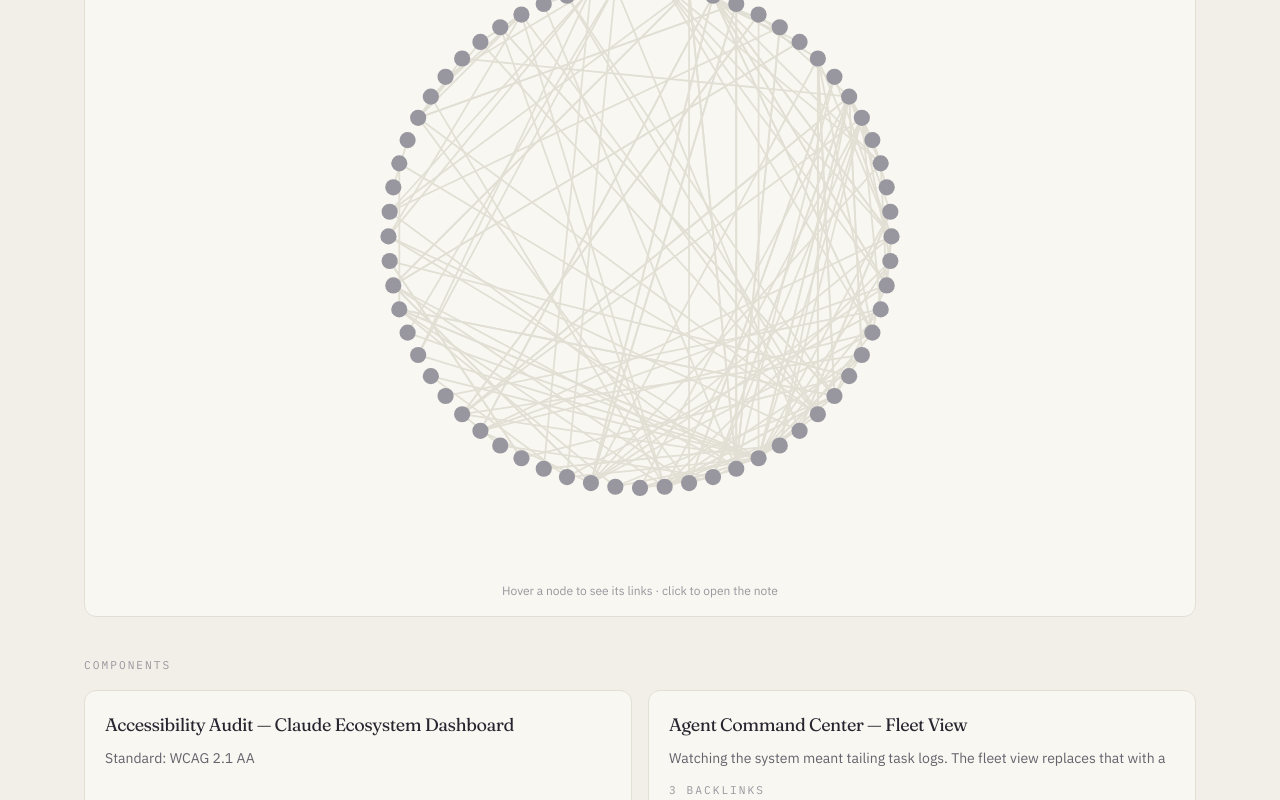
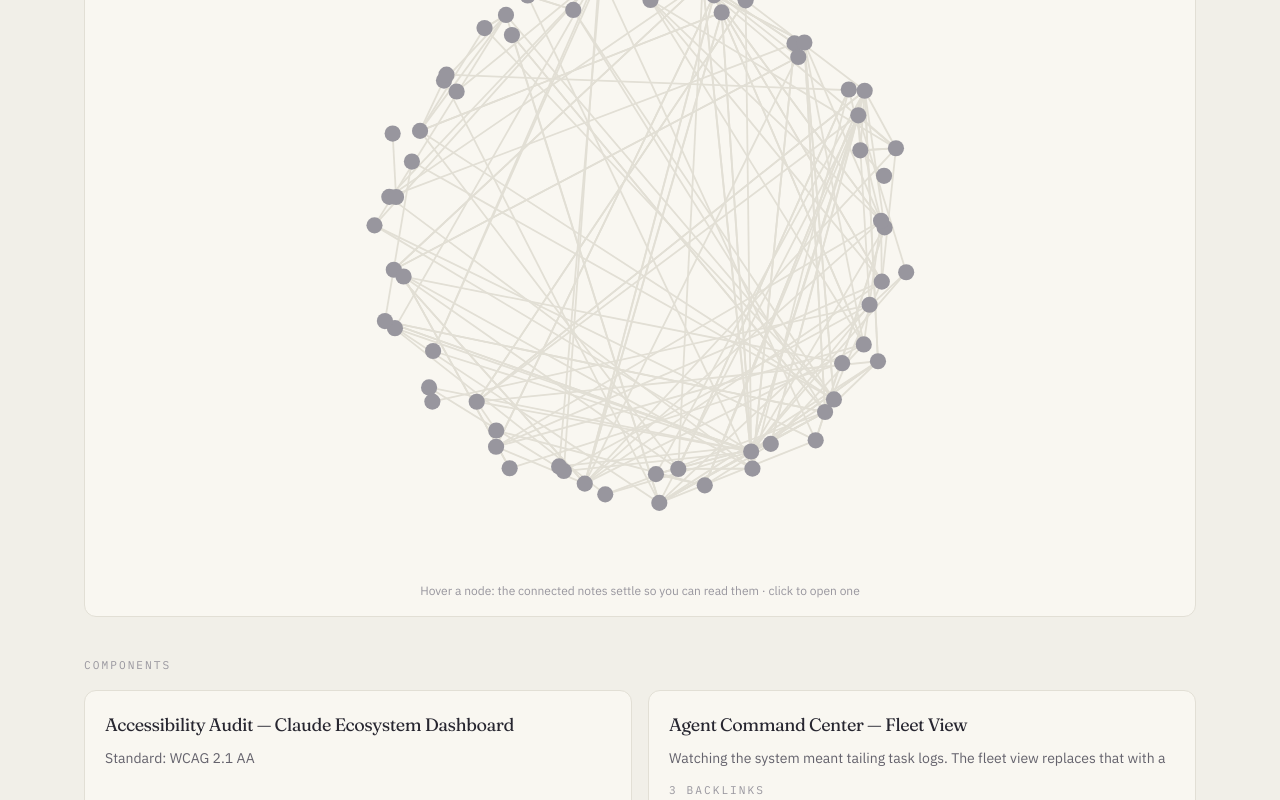
Before and after one commit to Evolve1945/Portfolio, a Next.js app: page /en/notes in a window 1280 px wide. Shown: the part 738-1538 px from the top of the page. Built offline with nearby package versions, Linux system fonts and the light colour scheme.

Commit message:
chore : added an animation for the nodes in the note tab

```diff
--- a/src/app/[locale]/notes/page.tsx
+++ b/src/app/[locale]/notes/page.tsx
@@ -76,8 +76,8 @@ export default async function NotesPage({
           <NotesGraph notes={notes} />
           <p className="mt-3 text-center text-xs leading-relaxed text-faint">
             {l === "fr"
-              ? "Survolez un point pour voir ses liens · cliquez pour ouvrir la note"
-              : "Hover a node to see its links · click to open the note"}
+              ? "Survolez un point : les notes reliées se figent pour que vous puissiez les lire · cliquez pour en ouvrir une"
+              : "Hover a node: the connected notes settle so you can read them · click to open one"}
           </p>
         </div>
 
--- a/src/components/notes-graph.tsx
+++ b/src/components/notes-graph.tsx
@@ -1,29 +1,39 @@
 "use client";
 
-import { useState } from "react";
+import { useEffect, useMemo, useRef, useState } from "react";
+import { useReducedMotion } from "motion/react";
 import { useRouter } from "@/i18n/navigation";
 
 type GraphNote = { slug: string; title: string; links: string[] };
 
-// Interactive notes map: hover a node to highlight its connections, click to open.
+const W = 600;
+const H = 370;
+const CX = 300;
+const CY = 185;
+const R = 140;
+const AMP = 9; // drift radius in SVG units
+
+// Interactive notes map. Nodes gently drift like the home-page graph; hovering a
+// node eases it and everything connected to it to a stop at their anchors and
+// reveals their labels, so the related notes hold still long enough to read and
+// open. Click a node to go to it. Respects prefers-reduced-motion (static frame).
 export function NotesGraph({ notes }: { notes: GraphNote[] }) {
   const router = useRouter();
+  const reduce = useReducedMotion();
   const [hover, setHover] = useState<string | null>(null);
+  const [, setTick] = useState(0);
 
   const n = notes.length;
-  const cx = 300;
-  const cy = 185;
-  const r = 140;
+
+  // Deterministic, SSR-safe structures (no Math.random, rounded coordinates so
+  // the first paint matches the server render — avoids a hydration mismatch).
+  const { anchors, edges, adjacency, motion } = useMemo(() => {
+    const round = (v: number) => Math.round(v * 100) / 100;
+    const anchors = notes.map((_, i) => {
+      const a = (2 * Math.PI * i) / n - Math.PI / 2;
+      return { x: round(CX + R * Math.cos(a)), y: round(CY + R * Math.sin(a)) };
+    });
     const idx = new Map(notes.map((note, i) => [note.slug, i]));
-  // Round to a fixed precision: Math.cos/sin can differ in the last ULP between
-  // the server (Node) and the client (browser), which would trip a React
-  // hydration mismatch on these SVG coordinates.
-  const round = (v: number) => Math.round(v * 100) / 100;
-  const pos = notes.map((_, i) => {
-    const a = (2 * Math.PI * i) / n - Math.PI / 2;
-    return { x: round(cx + r * Math.cos(a)), y: round(cy + r * Math.sin(a)) };
-  });
-
     const edges: [number, number][] = [];
     notes.forEach((note, i) =>
       note.links.forEach((s) => {
@@ -31,18 +41,65 @@ export function NotesGraph({ notes }: { notes: GraphNote[] }) {
         if (j !== undefined) edges.push([i, j]);
       }),
     );
+    // For each note, the set of directly connected notes (both directions) + itself.
+    const adjacency = new Map<string, Set<string>>();
+    notes.forEach((note) => adjacency.set(note.slug, new Set([note.slug])));
+    notes.forEach((note) =>
+      note.links.forEach((s) => {
+        if (adjacency.has(s)) {
+          adjacency.get(note.slug)!.add(s);
+          adjacency.get(s)!.add(note.slug);
+        }
+      }),
+    );
+    const motion = notes.map((_, i) => ({
+      px: (i * 1.7) % (Math.PI * 2),
+      py: (i * 2.3) % (Math.PI * 2),
+      fx: 0.5 + (i % 5) * 0.06,
+      fy: 0.5 + (i % 7) * 0.05,
+    }));
+    return { anchors, edges, adjacency, motion };
+  }, [notes, n]);
 
-  const connected = (slug: string) => {
-    const set = new Set<string>([slug]);
-    const self = notes.find((x) => x.slug === slug);
-    self?.links.forEach((s) => set.add(s));
-    notes.forEach((x) => x.links.includes(slug) && set.add(x.slug));
-    return set;
+  // Live positions + per-node "settle" (1 = drifting freely, 0 = frozen at anchor).
+  const posRef = useRef(anchors.map((a) => ({ x: a.x, y: a.y })));
+  const settleRef = useRef(anchors.map(() => 1));
+  const hoverRef = useRef<string | null>(null);
+  hoverRef.current = hover;
+
+  useEffect(() => {
+    posRef.current = anchors.map((a) => ({ x: a.x, y: a.y }));
+    settleRef.current = anchors.map(() => 1);
+  }, [anchors]);
+
+  useEffect(() => {
+    if (reduce) return; // static frame at the anchors
+    let raf = 0;
+    let t = 0;
+    const step = () => {
+      t += 0.016;
+      const active = hoverRef.current ? adjacency.get(hoverRef.current) : null;
+      for (let i = 0; i < n; i++) {
+        const target = active && active.has(notes[i].slug) ? 0 : 1;
+        // Ease the settle factor so nodes glide to rest / resume, never snap.
+        settleRef.current[i] += (target - settleRef.current[i]) * 0.12;
+        const s = settleRef.current[i];
+        const m = motion[i];
+        posRef.current[i].x = anchors[i].x + AMP * Math.sin(t * m.fx + m.px) * s;
+        posRef.current[i].y = anchors[i].y + AMP * Math.cos(t * m.fy + m.py) * s;
+      }
+      setTick((v) => (v + 1) % 1_000_000);
+      raf = requestAnimationFrame(step);
     };
-  const active = hover ? connected(hover) : null;
+    raf = requestAnimationFrame(step);
+    return () => cancelAnimationFrame(raf);
+  }, [reduce, n, notes, anchors, motion, adjacency]);
+
+  const active = hover ? adjacency.get(hover) : null;
+  const pos = posRef.current;
 
   return (
-    <svg viewBox="0 0 600 370" className="w-full" role="img" aria-label="Notes map">
+    <svg viewBox={`0 0 ${W} ${H}`} className="w-full" role="img" aria-label="Notes map">
       <g>
         {edges.map(([a, b], i) => {
           const on = active
@@ -57,34 +114,44 @@ export function NotesGraph({ notes }: { notes: GraphNote[] }) {
               y2={pos[b].y}
               stroke={on ? "var(--accent)" : "var(--border)"}
               strokeWidth={on ? 1.5 : 1}
-              opacity={active && !on ? 0.25 : 1}
+              opacity={active && !on ? 0.2 : 1}
             />
           );
         })}
       </g>
       {notes.map((note, i) => {
-        const dim = active ? !active.has(note.slug) : false;
+        const inActive = active ? active.has(note.slug) : false;
+        const dim = active ? !inActive : false;
         const isHover = hover === note.slug;
-        const lit = isHover || (active ? active.has(note.slug) : false);
+        const lit = isHover || inActive;
+        const showLabel = active ? inActive : isHover;
         return (
           <g
             key={note.slug}
             className="cursor-pointer"
-            opacity={dim ? 0.3 : 1}
+            opacity={dim ? 0.25 : 1}
             onMouseEnter={() => setHover(note.slug)}
             onMouseLeave={() => setHover(null)}
             onClick={() => router.push(`/notes/${note.slug}`)}
           >
+            {/* Invisible larger hit area so a moving node is easy to catch. */}
+            <circle
+              cx={pos[i].x}
+              cy={pos[i].y}
+              r={10}
+              fill="transparent"
+              style={{ pointerEvents: "all" }}
+            />
             <circle
               cx={pos[i].x}
               cy={pos[i].y}
               r={isHover ? 7 : 4.5}
               fill={lit ? "var(--accent)" : "var(--faint)"}
             />
-            {isHover ? (
+            {showLabel ? (
               <text
                 x={pos[i].x}
-                y={pos[i].y - 12}
+                y={pos[i].y - 11}
                 textAnchor="middle"
                 fill="var(--foreground)"
                 style={{ fontFamily: "var(--font-mono)", fontSize: "11px" }}
```
Lines whose indentation alone changed are shown as unchanged.
